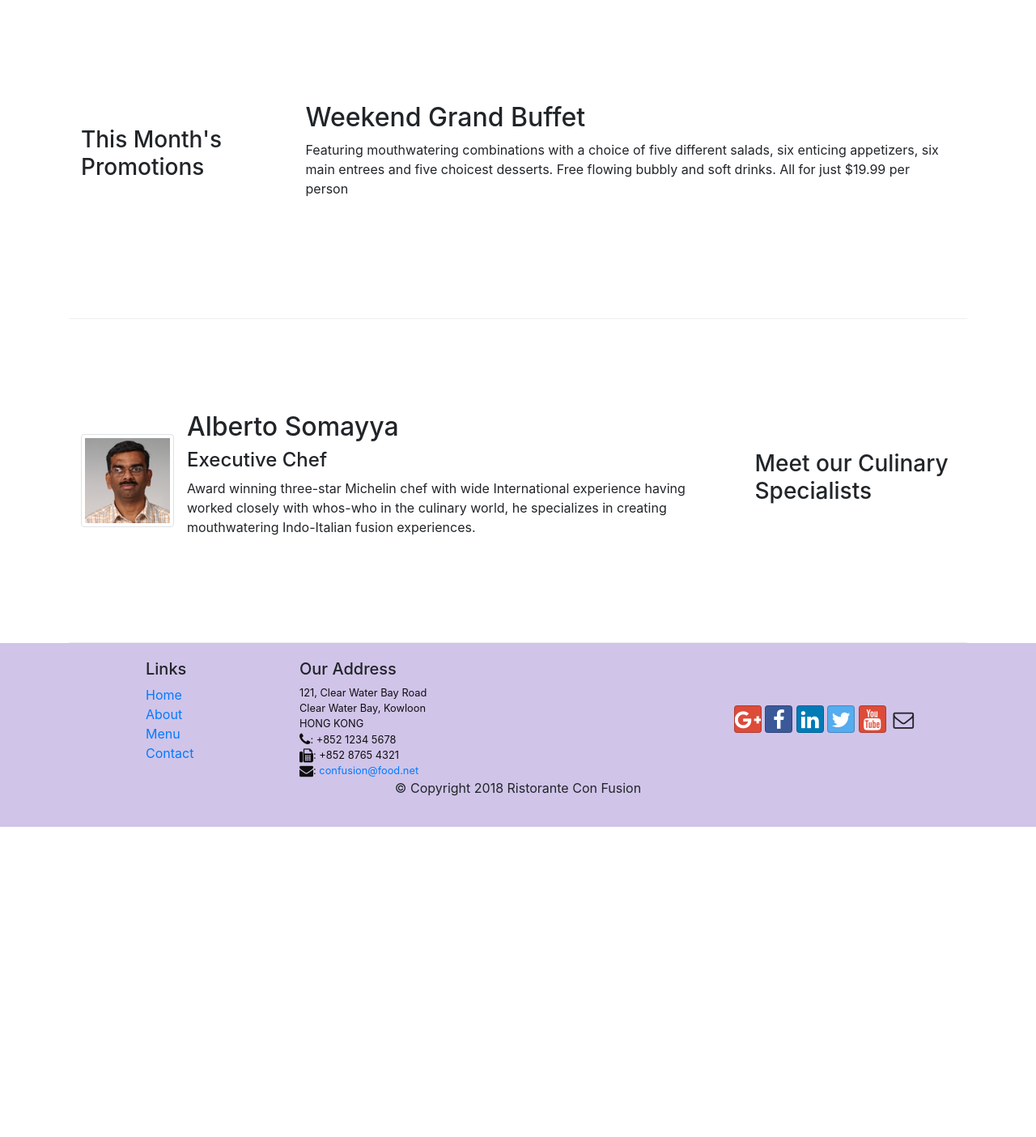
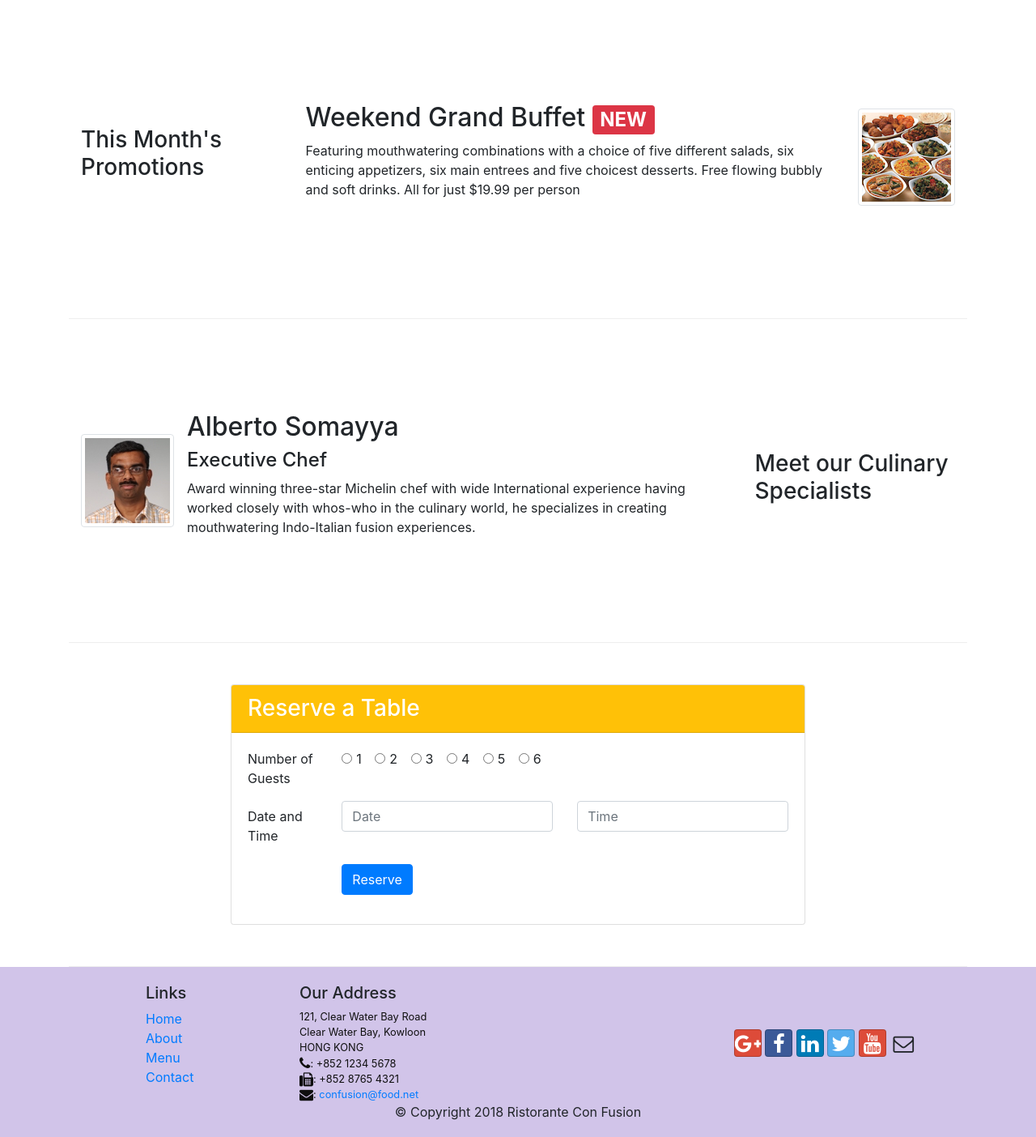
Before and after one commit to alauddin1358/Bootstrap4, a website: page index.html in a window 1280 px wide. Shown: the part 740-2144 px from the top of the page at 81% size. Before the commit the page ends 1761 px from the top, so only its background shows below. Drawn offline with nearby package versions, Linux system fonts and the light colour scheme.

Commit message:
Assignment2 completed

```diff
--- a/index.html
+++ b/index.html
@@ -42,7 +42,14 @@
                     <p>We take inspiration from the World's best cuisines, and create a unique fusion experience. Our lipsmacking creations will tickle your culinary senses!</p>
                 </div>
                 <div class="col-12 col-sm align-self-center">
-                    <img src="img/logo.png" class="img-fluid">
+                    <div class="row ">
+                        <div class="col-12 col-sm-6">
+                            <img src="img/logo.png" class="img-fluid">
+                        </div>
+                        <div class="col-12 col-sm-6 m-auto">
+                            <a role="button" class="btn btn-warning btn-sm btn-block" href="#reserveTableForm"> Reserve Table</a>
+                        </div>
+                    </div>
                 </div>
             </div>
         </div>
@@ -75,9 +82,19 @@
                 <h3>This Month's Promotions</h3>
             </div>
             <div class="col-12 col-sm col-md">
-                <h2>Weekend Grand Buffet</h2>
-                <p class="d-none d-sm-block">Featuring mouthwatering combinations with a choice of five different salads, six enticing appetizers, six main entrees and five choicest desserts. Free flowing bubbly and soft drinks. All for just $19.99 per person </p>
+                <div class="media">
+                    <div class="media-body">
+                            <h2 class="mt-0">Weekend Grand Buffet <span class="badge badge-danger">NEW</span></h2>
+                            <p class="d-none d-sm-block">Featuring mouthwatering combinations with a choice of five different salads,
+                                six enticing appetizers, six main entrees and five choicest desserts.
+                                Free flowing bubbly and soft drinks. All for just $19.99 per person </p>
+                    </div>
+                    <img class="d-flex ml-3 img-thumbnail align-self-center"
+                                src="img/buffet.png" alt="Buffet">
+                </div>
             </div>
+
+
         </div>
 
         <div class="row row-content align-items-center">
@@ -99,6 +116,78 @@
                     </div>
                 </div>
             </div>
+        </div>
+        <div class="row row-content align-items-center">
+            <div class="col-12 col-sm-8 offset-2">
+                <div class="card">
+                    <h3 class="card-header bg-warning text-white">Reserve a Table</h3>
+                    <div class="card-body">
+                        <form id="reserveTableForm">
+                            <div class="form-group row">
+                                <div class="col-md-2">
+                                    Number of Guests
+                                </div>
+                                <div class="col-md-10">
+                                    <div class="form-check-inline">
+                                         <input type="radio" class="form-check-input" name="guests" id="one" value="gOne">
+                                         <label class="form-check-label" for="one">
+                                             1
+                                           </label>
+                                    </div>
+                                    <div class="form-check-inline">
+                                        <input type="radio" class="form-check-input" name="guests" id="two" value="gTwo">
+                                        <label class="form-check-label" for="two">
+                                            2
+                                          </label>
+                                   </div>
+                                   <div class="form-check-inline">
+                                        <input type="radio" class="form-check-input" name="guests" id="three" value="gThree">
+                                        <label class="form-check-label" for="three">
+                                            3
+                                        </label>
+                                    </div>
+                                    <div class="form-check-inline">
+                                        <input type="radio" class="form-check-input" name="guests" id="four" value="gFour">
+                                        <label class="form-check-label" for="four">
+                                         4
+                                        </label>
+                                    </div>
+                                    <div class="form-check-inline">
+                                        <input type="radio" class="form-check-input" name="guests" id="five" value="gFive">
+                                            <label class="form-check-label" for="five">
+                                            5
+                                        </label>
+                                    </div>
+                                    <div class="form-check-inline">
+                                        <input type="radio" class="form-check-input" name="guests" id="six" value="gSix">
+                                        <label class="form-check-label" for="six">
+                                        6
+                                        </label>
+                                    </div>
+                                </div>
+                            </div>
+                            <div class="form-group row">
+                                <label for="dateInput" class="col-md-2 col-form-label">Date and Time</label>
+                                <div class="col-md-5">
+                                    <input required="" type="text" class="form-control" id="dateInput"  placeholder="Date"
+                                        onfocus="(this.type='date')" onblur="(this.type='text')"/>
+
+                                </div>
+                                <div class="col-md-5">
+                                    <input class="form-control" type="text" id="timeInput" placeholder="Time"
+                                         onfocus="(this.type='time')" onblur="(this.type='text')">
+                                </div>
+                            </div>
+                            <div class="form-group row">
+                                <div class="col-12 offset-2">
+                                    <button class="btn btn-primary" type="submit">Reserve</button>
+                                </div>
+                            </div>
+                        </form>
+                    </div>
+                </div>
+            </div>
+
         </div>
     </div>
 
```
Also changed, not shown: contactus.html (+1 -1 lines), img/screencapture-Assignment2-xs.png (added), img/screencapture-Assignment2.png (added).
